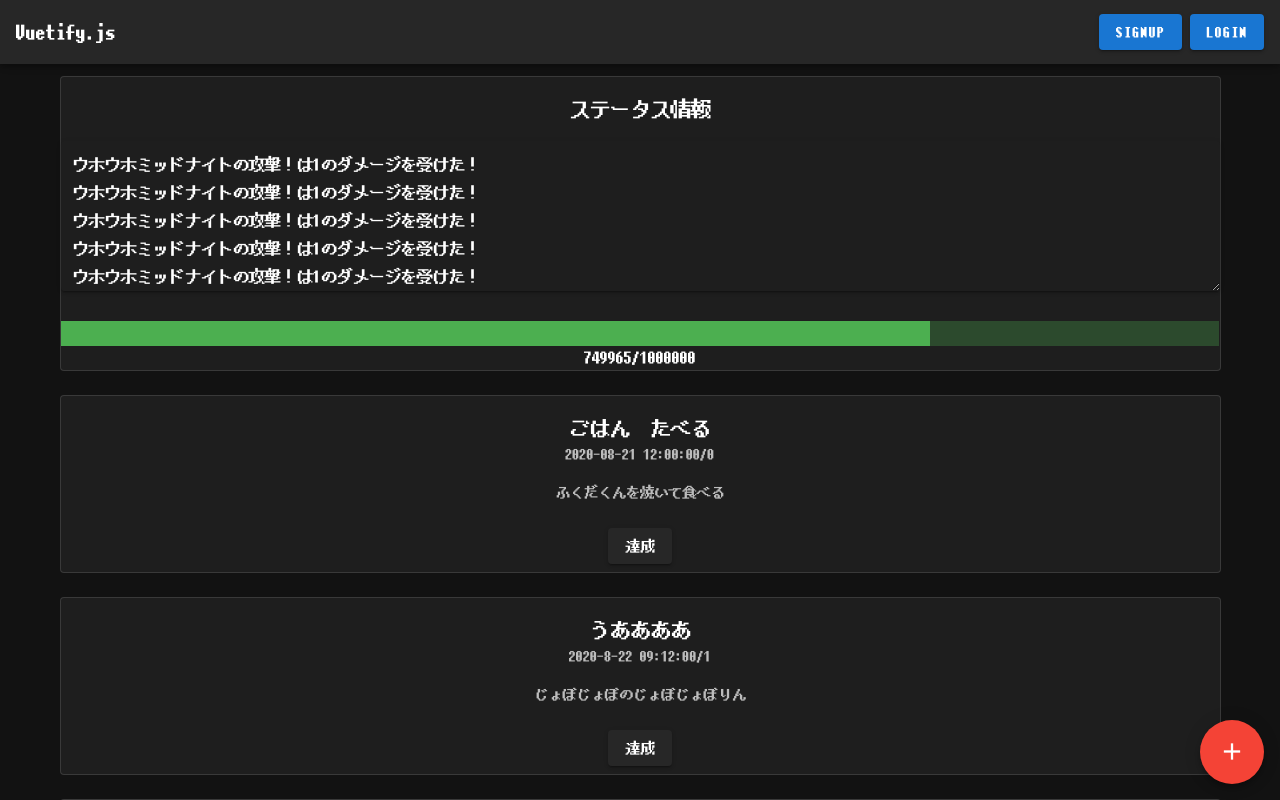
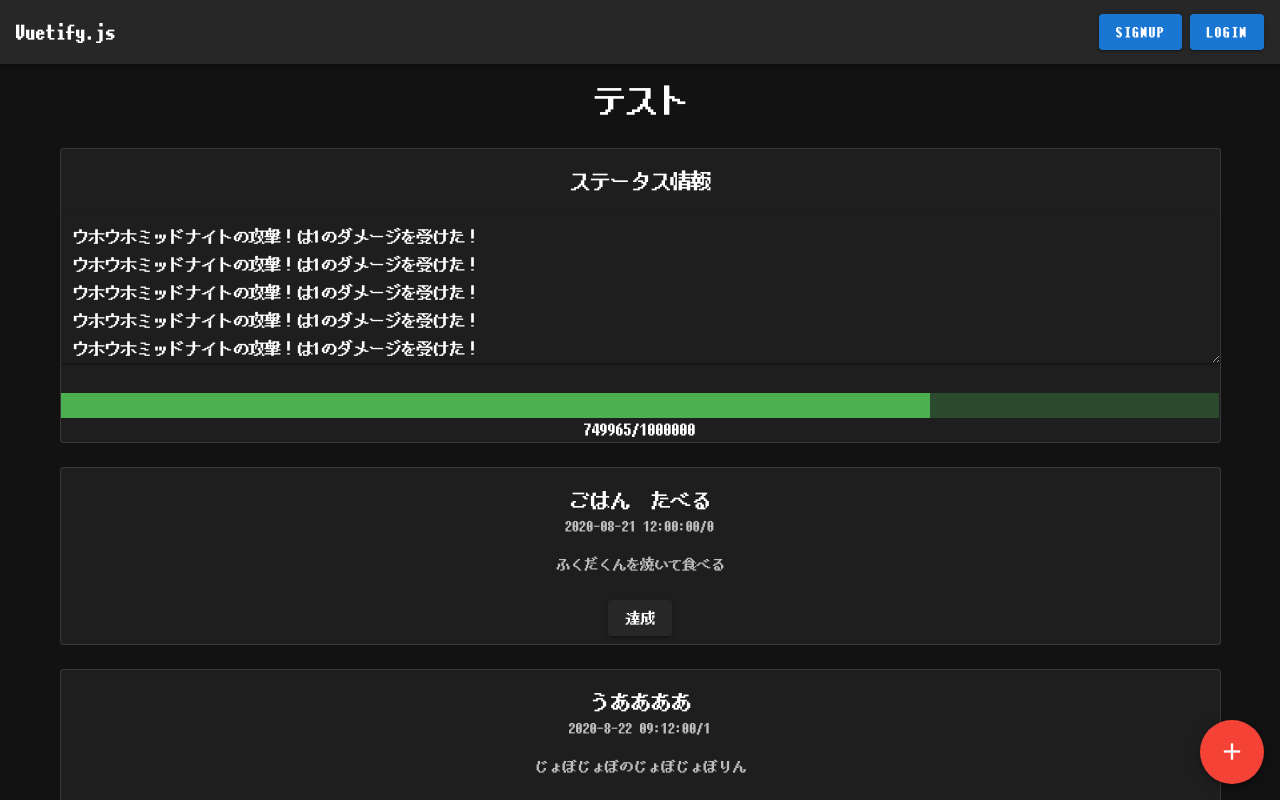
Before and after one commit to SystemEngineeringTeam/HackU-vol.1, a Nuxt app in the folder nuxt/: page / in a window 1280 px wide. Shown: the top 800 px of the page. Built offline with nearby package versions, Linux system fonts and the light colour scheme; no server answers.

Commit message:
MonsterViewコンポーネントを表示できるようにした

```diff
--- /dev/null
+++ b/nuxt/components/MonsterView.vue
@@ -0,0 +1,15 @@
+<template>
+  <h1>テスト</h1>
+</template>
+
+<script>
+export default {
+  name: 'MonsterView',
+
+  data: () => ({}),
+
+  methods: {},
+
+  computed: {},
+}
+</script>
--- a/nuxt/pages/index.vue
+++ b/nuxt/pages/index.vue
@@ -1,5 +1,8 @@
 <template>
   <v-row class="text-center">
+    <v-col cols="12">
+      <MonsterView/>
+    </v-col>
     <v-col cols="12">
       <Logbox />
     </v-col>
@@ -16,12 +19,14 @@
 import Task from '../components/Task'
 import postDialog from '../components/postDialog'
 import Logbox from '../components/Logbox'
+import MonsterView from '../components/MonsterView'
 
 export default {
   components: {
     Task,
     postDialog,
     Logbox,
+    MonsterView
   },
 
   data: () => ({
```
